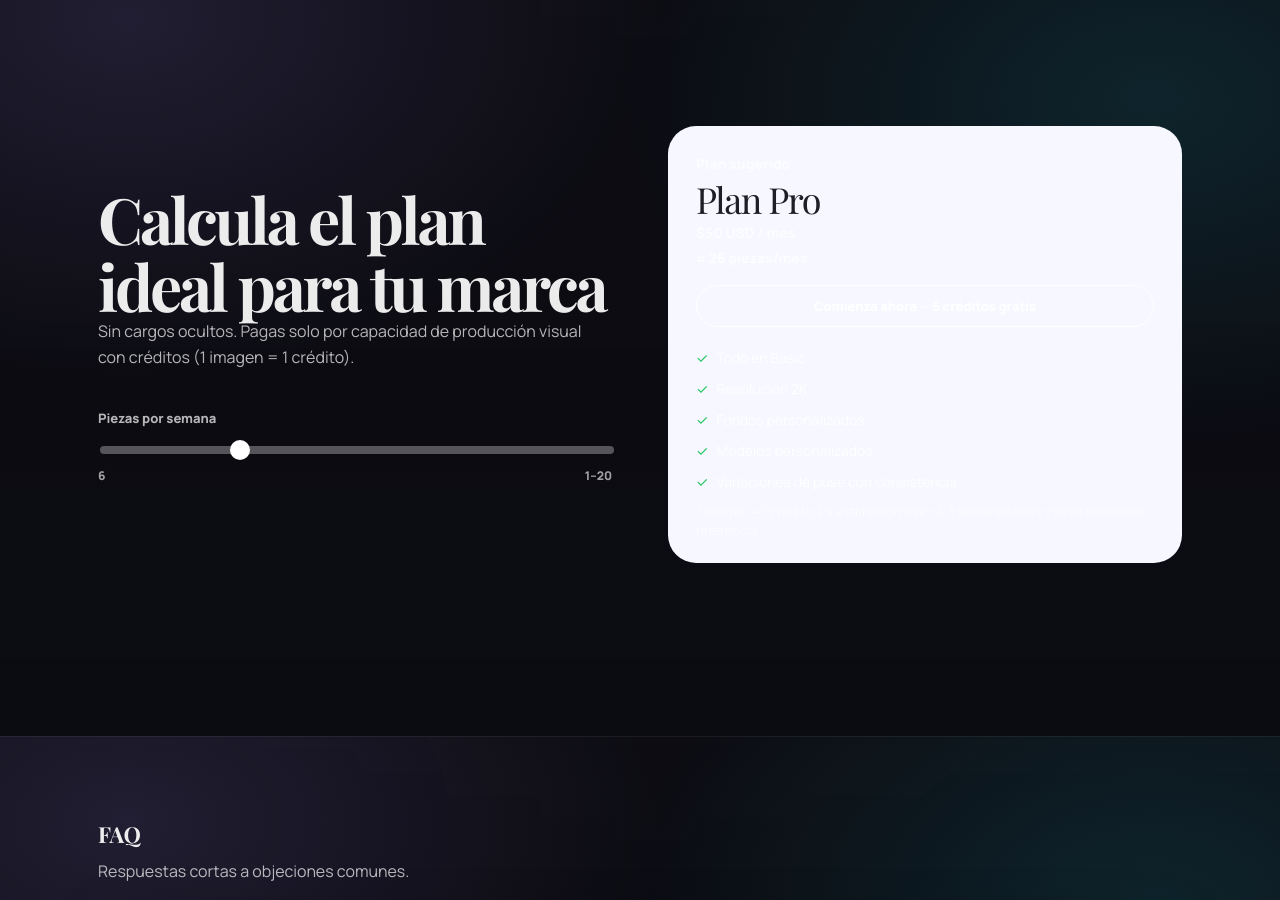
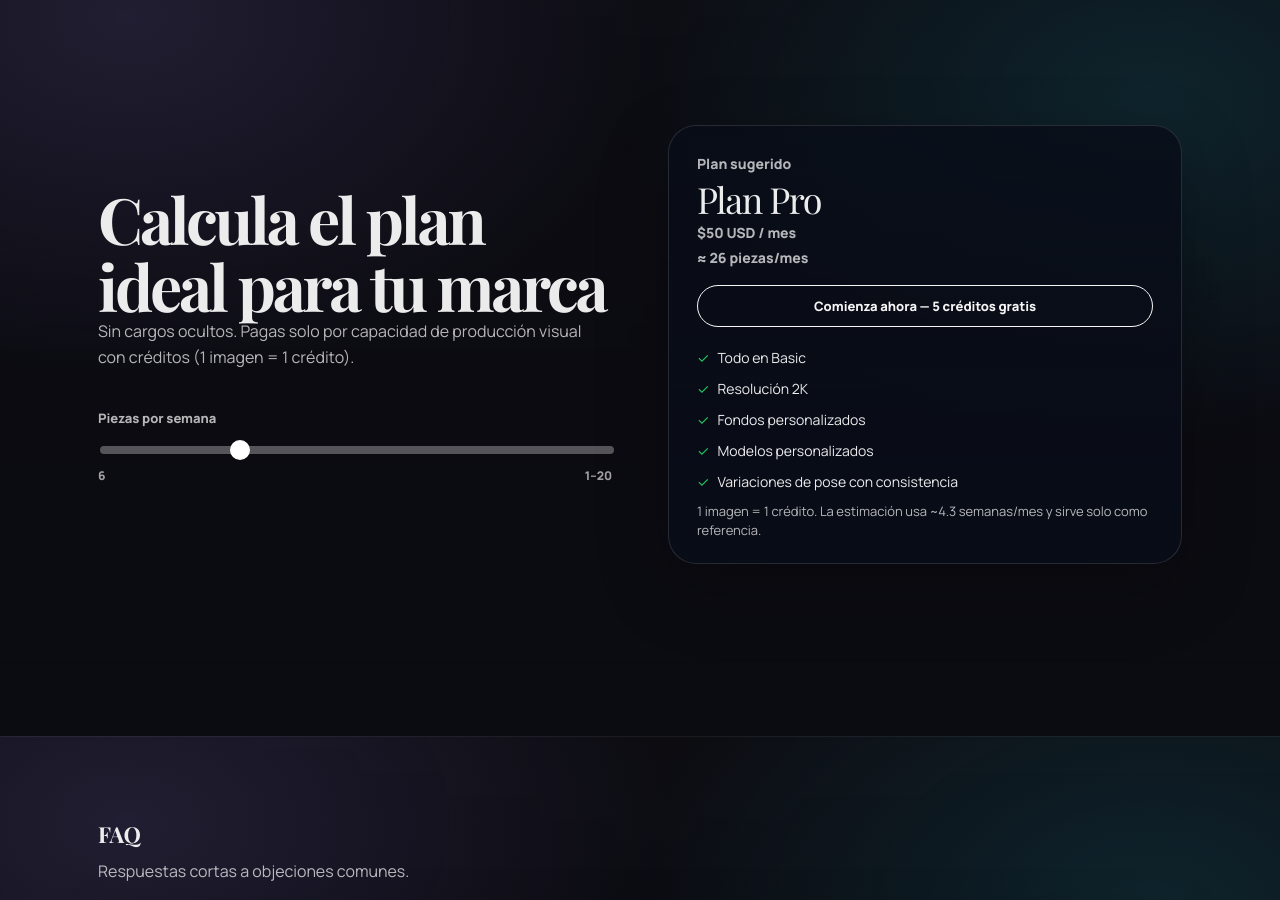
Before and after one commit to Jujo-95/virtual_estudio_web, a React (Vite) app: page / in a window 1280 px wide. Shown: the part 5500-6400 px from the top of the page. Built offline with nearby package versions, Linux system fonts and the light colour scheme.

Commit message:
fix(planes): card de planes con estilo oscuro propio

```diff
--- a/src/components/CalculatorRail.jsx
+++ b/src/components/CalculatorRail.jsx
@@ -52,7 +52,7 @@ function CalculatorRail({ postsPerWeek, estimatedAssetsPerMonth }) {
   }, [postsPerWeek])
 
   return (
-    <div className="vs-calc-card vs-how-people-card">
+    <div className="vs-calc-card vs-calc-card--dark">
       <div className="vs-calc-result">
         <div className="vs-calc-kpi" aria-live="polite">
           <div className="vs-calc-kpi-label">Plan sugerido</div>
--- a/src/index.css
+++ b/src/index.css
@@ -2318,7 +2318,15 @@ input {
 .vs-calc-card {
   min-height: auto;
   display: block;
+  border-radius: 28px;
+  background: linear-gradient(180deg, rgb(var(--vs-bg-rgb) / 0.82), rgb(var(--vs-bg-rgb) / 0.96));
+  border: 1px solid rgba(255, 255, 255, 0.12);
+  box-shadow: 0 24px 70px rgba(0, 0, 0, 0.28);
   padding: 28px 28px 22px;
+}
+
+.vs-calc-card--dark {
+  color: var(--vs-text);
 }
 
 .vs-calc-slider-outside {
```
